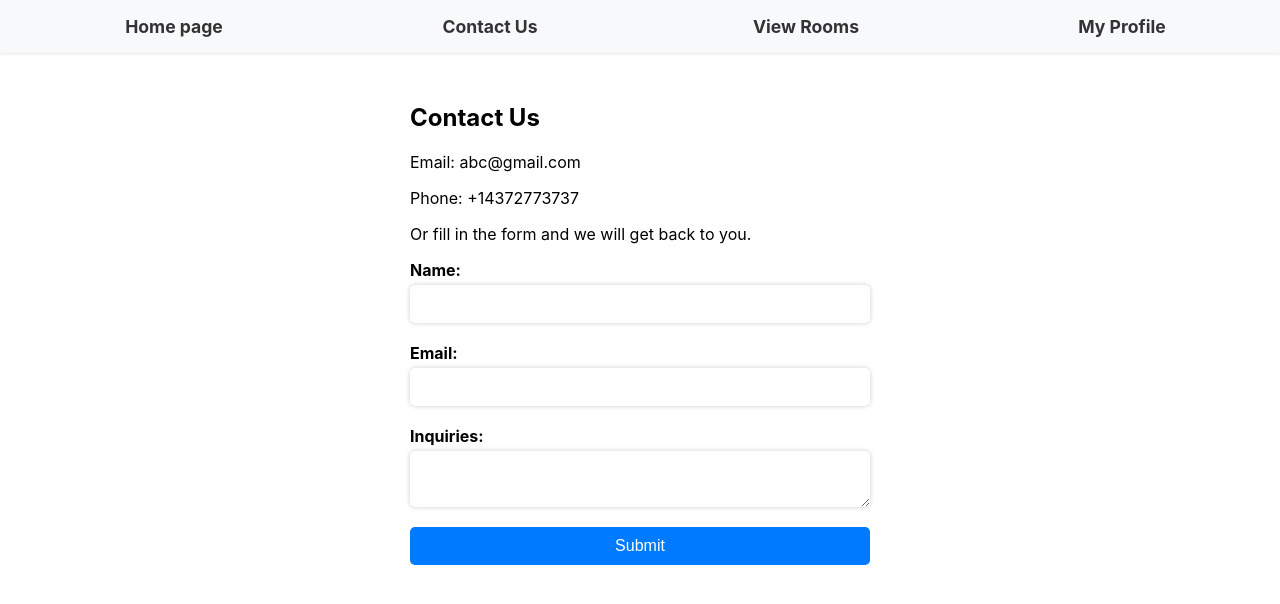
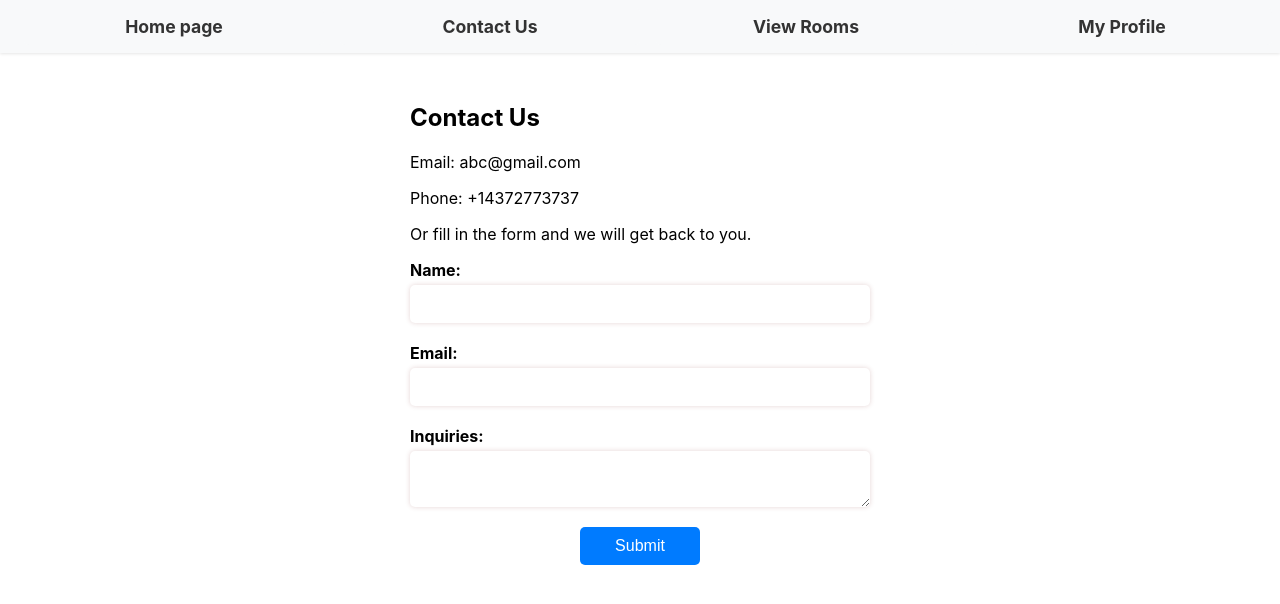
Before and after one commit to paneleon/comp231-001-Team-2-andrea, a React (Create React App) app in the folder hotel-system/: page /contact-us in a window 1280 px wide. Shown: the top 604 px of the page. Built offline with nearby package versions, Linux system fonts and the light colour scheme.

Commit message:
adjusted css for contact page + buttons

```diff
--- a/hotel-system/src/App.css
+++ b/hotel-system/src/App.css
@@ -84,6 +84,7 @@ footer p {
   max-width: 460px;
   margin: 0 auto;
   margin-top: 30px;
+
 }
 
 .contactdetails {
@@ -103,7 +104,7 @@ textarea {
   font-size: 16px;
   border: none;
   border-radius: 5px;
-  box-shadow: 0 0 5px rgba(0, 0, 0, 0.2);
+  box-shadow: 0 0 5px rgba(125, 41, 41, 0.2);
 }
 
 input:focus,
@@ -121,6 +122,8 @@ button {
   color: #fff;
   cursor: pointer;
   transition: background-color 0.2s ease-in-out;
+  width: 120px;
+  align-self: center;
 }
 
 button:hover {
@@ -260,3 +263,8 @@ button:hover {
 .booking-details {
   text-align: right;
 }
+
+.view-room {
+  margin-bottom: 30px;
+  align-items:center;
+}
```
